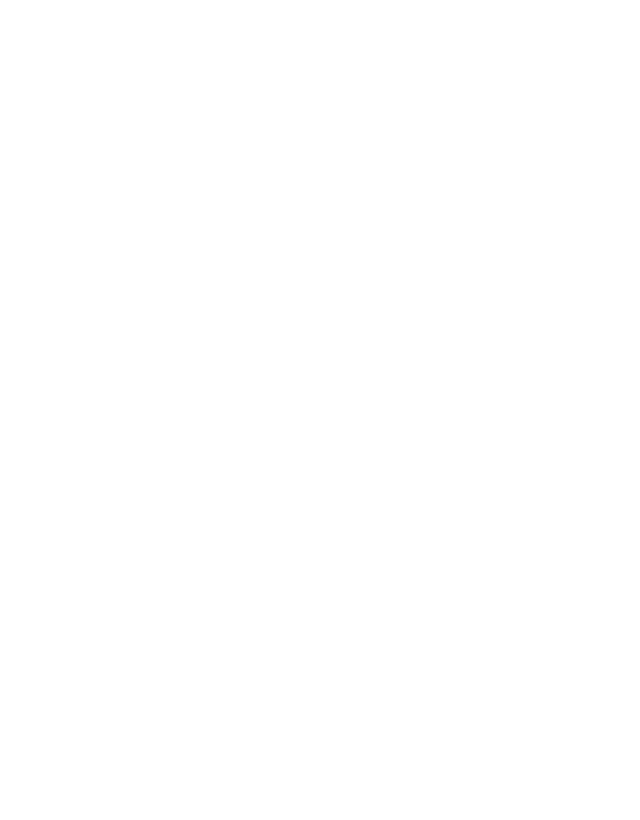
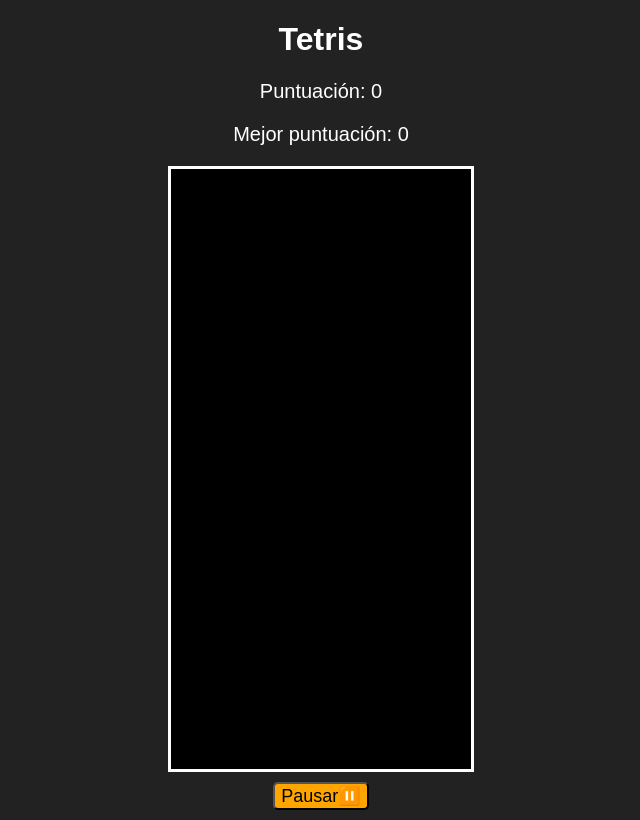
Before and after one commit to JaviAriza/Tetris, a plain HTML site: page index.html in a window 1280 px wide. Shown: the whole page, without its empty margins (319-959 px from the left). Drawn offline with nearby package versions, Linux system fonts and the light colour scheme.

Commit message:
create index

```diff
--- a/index.html
+++ b/index.html
@@ -3,9 +3,17 @@
 <head>
     <meta charset="UTF-8">
     <meta name="viewport" content="width=device-width, initial-scale=1.0">
-    <title>Document</title>
+    <title>Tetris</title>
+    <link rel="stylesheet" href="style.css">
+    <script src="https://cdnjs.cloudflare.com/ajax/libs/gsap/3.12.2/gsap.min.js"></script>
 </head>
 <body>
-
+    <h1>Tetris</h1>
+    <div class="scoreContainer">
+        <p>Puntuación: <span id="score">0</span></p>
+        <p>Mejor puntuación: <span id="highSore">0</span></p>
+        <canvas id="tetris" width="300" height="600"></canvas>
+        <button id="pauseButton">Pausar⏸️</button>
+    </div>
 </body>
 </html>
--- a/main.js
+++ b/main.js
@@ -1 +1,5 @@
-let dara = 0;
+const canvas = document.getElementById("tetris")
+const ctx = canvas.getContext("2d");
+const pauseBtn = document.getElementById("pauseButton");
+const scoreElement = document.getElementById("score");
+const highScoreElement = document.getElementById("highScore");
--- a/style.css
+++ b/style.css
@@ -1 +1,30 @@
-.da{}
+body{
+    text-align: center;
+    background-color: #222;
+    color: white;
+    font-family: Arial, Helvetica, sans-serif;
+}
+
+.scoreContainer{
+    font-size: 20px;
+    margin-bottom: 10px;
+}
+
+canvas{
+    border: 3px solid white;
+    background-color: black;
+    display: block;
+    margin: 10px auto;
+}
+
+button{
+    font-size: 18px;
+    background-color: orange;
+    cursor: pointer;
+    border-radius: 5px;
+    transition: 0.3s;
+}
+
+button:hover:{
+    background-color: aliceblue;
+}
```
